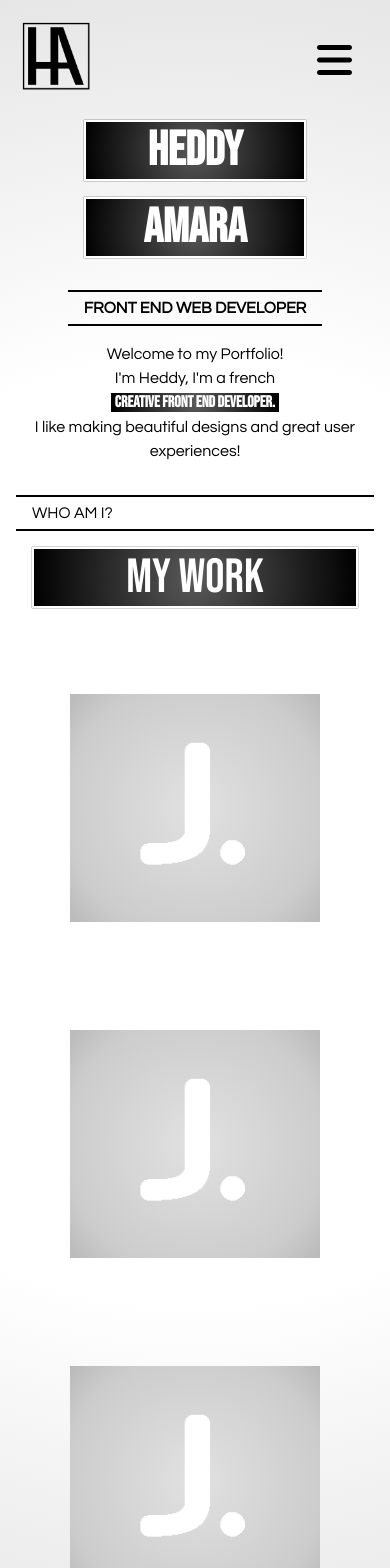
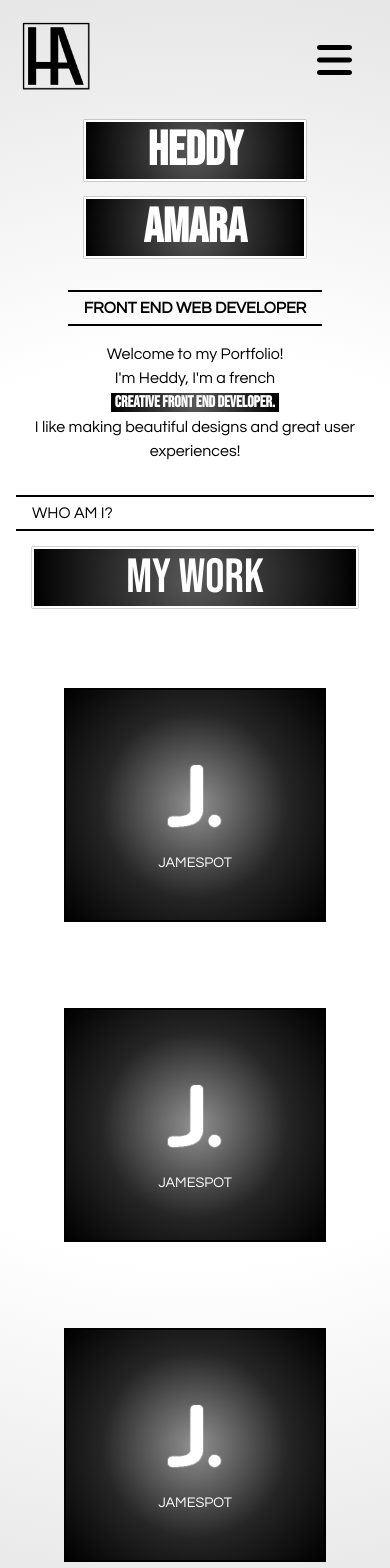
Before and after one commit to Nostrobo/portfolio2, a React (Create React App) app: page / in a window 390 px wide. Shown: the top 1568 px of the page. Built offline with nearby package versions, Linux system fonts and the light colour scheme.

Commit message:
jobcard mobil

```diff
--- a/src/components/JobCard.tsx
+++ b/src/components/JobCard.tsx
@@ -1,67 +1,12 @@
-import styled from 'styled-components'
-import { fadeIn } from '../styles/animations.style'
 import { useState } from 'react'
 import logoJamespot from '../assets/logo-jamespot.png'
-
-type CardAnimationType = {
-    showCardInfo: boolean
-}
-
-const CardContainer = styled.div<CardAnimationType>`
-    width: 100%;
-    height: 100%;
-    background: radial-gradient(
-        circle,
-        rgba(255, 255, 255, 1) 0%,
-        rgba(255, 255, 255, 1) 55%,
-        rgba(230, 230, 230, 1) 100%
-    );
-    transition: 0.3s ease;
-    rotate: ${(props) => (props.showCardInfo ? '12deg' : '0')};
-    border: ${(props) => (props.showCardInfo ? ' 2px solid black' : null)};
-    text-align: center;
-`
-const CardShadow = styled.div<CardAnimationType>`
-    margin: 15%;
-    width: 80%;
-    background: radial-gradient(
-        circle,
-        rgba(90, 90, 90, 1) 0%,
-        rgba(0, 0, 0, 1) 100%,
-        rgba(38, 54, 133, 0) 100%
-    );
-    display: flex;
-    justify-content: center;
-    align-items: center;
-    transition: 0.3s ease;
-    rotate: ${(props) => (props.showCardInfo ? '-24deg' : '0')};
-`
-
-const CardInfo = styled.div<CardAnimationType>`
-    transition: 0.3s ease;
-    rotate: ${(props) => (props.showCardInfo ? '12deg' : '0')};
-    padding: 10%;
-    opacity: 0;
-    animation: ${fadeIn} 0.3s 0.2s ease forwards;
-`
-const CardMainContainer = styled.div`
-    font-family: 'Questrial', sans-serif;
-    width: 100%;
-    min-height: 300px;
-    display: flex;
-    justify-content: center;
-`
-
-const CardImgContainer = styled.div`
-    background: radial-gradient(
-        circle,
-        rgba(226, 225, 225, 1) 0%,
-        rgba(204, 204, 204, 1) 77%,
-        rgba(185, 185, 185, 1) 100%
-    );
-    height: 100%;
-    width: 100%;
-`
+import {
+    CardContainer,
+    CardMainContainer,
+    CardShadow,
+    CardImgContainer,
+    CardInfo,
+} from '../styles/JobCard.style'
 
 const JobCard: React.FC = () => {
     const [showCardInfo, setShowCardInfo] = useState(false)
@@ -72,11 +17,15 @@ const JobCard: React.FC = () => {
             <CardShadow showCardInfo={showCardInfo}>
                 <CardContainer
                     showCardInfo={showCardInfo}
-                    onClick={() => setShowCardInfo((prev) => !prev)}
+                    onClick={(e) => {
+                        e.preventDefault()
+                        setShowCardInfo((prev) => !prev)
+                    }}
                 >
                     {!showCardInfo ? (
                         <CardImgContainer>
-                            <img src={logoJamespot} alt="" width={'90%'} />
+                            <img src={logoJamespot} alt="" height={'50%'} />
+                            <span>JAMESPOT</span>
                         </CardImgContainer>
                     ) : (
                         <CardInfo showCardInfo={showCardInfo}>
--- a/src/components/Work.tsx
+++ b/src/components/Work.tsx
@@ -7,6 +7,7 @@ const JobCardContainer = styled.div`
     display: flex;
     flex-direction: column;
     align-items: center;
+    justify-content: space-between;
 `
 const Work: React.FC = () => {
     return (
--- a/src/index.css
+++ b/src/index.css
@@ -5,6 +5,7 @@ body {
         'Helvetica Neue', sans-serif;
     -webkit-font-smoothing: antialiased;
     -moz-osx-font-smoothing: grayscale;
+    overflow-x: hidden;
 }
 
 code {
--- /dev/null
+++ b/src/styles/JobCard.style.tsx
@@ -0,0 +1,76 @@
+import styled from 'styled-components'
+import { fadeIn } from '../styles/animations.style'
+import { CardAnimationType } from '../types/types'
+
+export const CardContainer = styled.div<CardAnimationType>`
+    width: 100%;
+    height: 230px;
+    display: flex;
+    background: radial-gradient(
+        circle,
+        rgba(255, 255, 255, 1) 0%,
+        rgba(255, 255, 255, 1) 55%,
+        rgba(230, 230, 230, 1) 100%
+    );
+    transition: 0.3s ease;
+    rotate: ${(props) => (props.showCardInfo ? '12deg' : '0')};
+    border: ${(props) => (props.showCardInfo ? ' 2px solid black' : null)};
+    text-align: center;
+`
+export const CardShadow = styled.div<CardAnimationType>`
+    width: 80%;
+    height: 230px;
+    margin: 48px;
+    background: radial-gradient(
+        circle,
+        rgba(90, 90, 90, 1) 0%,
+        rgba(0, 0, 0, 1) 100%,
+        rgba(38, 54, 133, 0) 100%
+    );
+    display: flex;
+    justify-content: center;
+    align-items: center;
+    transition: 0.3s ease;
+    rotate: ${(props) => (props.showCardInfo ? '-24deg' : '0')};
+`
+
+export const CardInfo = styled.div<CardAnimationType>`
+    transition: 0.3s ease;
+    rotate: ${(props) => (props.showCardInfo ? '12deg' : '0')};
+    padding: 10%;
+    opacity: 0;
+    animation: ${fadeIn} 0.3s 0.2s ease forwards;
+    height: 230px;
+
+    > p {
+        font-size: 0.9em;
+        padding: 4px;
+    }
+`
+export const CardMainContainer = styled.div`
+    font-family: 'Questrial', sans-serif;
+    width: 100%;
+    max-height: 320px;
+    display: flex;
+    justify-content: center;
+`
+
+export const CardImgContainer = styled.div`
+    color: white;
+    border: 2px solid black;
+    background: radial-gradient(
+        circle,
+        rgba(145, 145, 145, 1) 0%,
+        rgba(37, 37, 37, 1) 54%,
+        rgba(0, 0, 0, 1) 100%
+    );
+    display: flex;
+    flex-direction: column;
+    align-items: center;
+    justify-content: center;
+    width: 100%;
+    height: 230px;
+    > span {
+        font-size: 0.9rem;
+    }
+`
--- a/src/types/types.tsx
+++ b/src/types/types.tsx
@@ -33,3 +33,7 @@ export type MousePositionType = {
     x: number
     y: number
 }
+
+export type CardAnimationType = {
+    showCardInfo: boolean
+}
```
